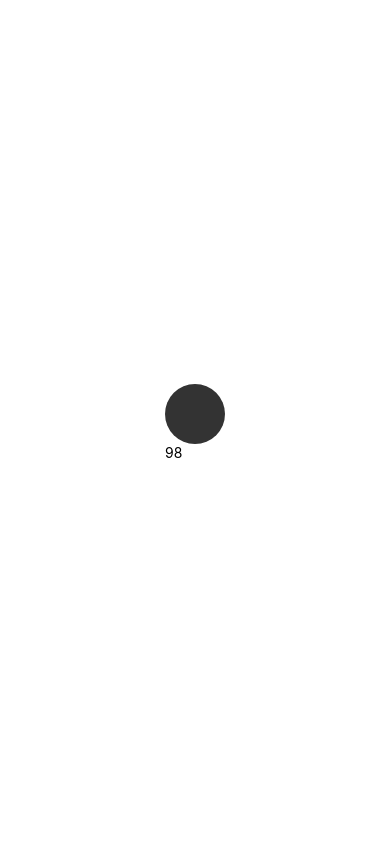
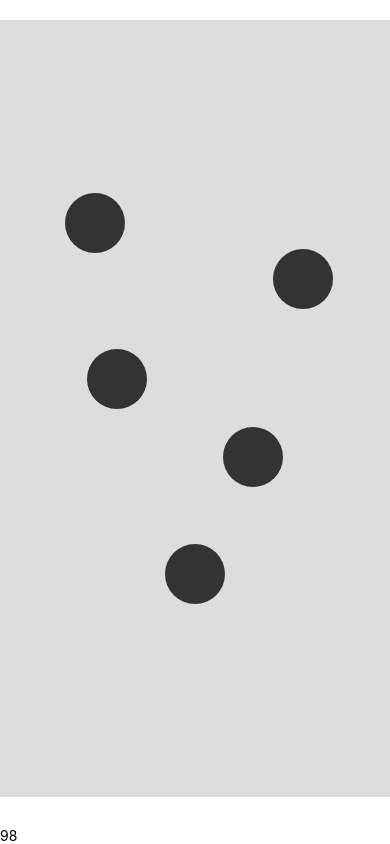
Before and after one commit to SamuelOkoroShow/1980TK, a React Native app: screen / in a window 390 px wide. Built offline with nearby package versions, Linux system fonts and the light colour scheme.

Commit message:
absolute coordinates on map

```diff
--- a/App.js
+++ b/App.js
@@ -23,7 +23,5 @@
   container: {
     flex: 1,
     backgroundColor: '#fff',
-    alignItems: 'center',
-    justifyContent: 'center',
   },
 });
--- a/app/location.js
+++ b/app/location.js
@@ -3,9 +3,12 @@
 
 
 const LOCATION_SIZE = 60;
+var coordinates = {x:0,y:0};
 
-const Location = () => {
-		return(<View style={{backgroundColor:'#333', width:LOCATION_SIZE, height:LOCATION_SIZE, borderRadius:LOCATION_SIZE/2}}>
+const Location = (props) => {
+	//coordinates = props.useCoordinate(0)[0]
+	console.log(props)
+		return(<View style={{position:'absolute', left:props.locations.item.x, bottom:props.locations.item.y, backgroundColor:'#333', width:LOCATION_SIZE, height:LOCATION_SIZE, borderRadius:LOCATION_SIZE/2}}>
 			<TouchableOpacity stlye={{flex:1}}>
 			</TouchableOpacity>
 			</View>)
--- a/app/map.js
+++ b/app/map.js
@@ -1,13 +1,48 @@
 import React from 'react';
-import {View, TouchableOpacity, Text} from 'react-native'
+import {View,FlatList, Dimensions, TouchableOpacity, Text} from 'react-native'
 import { connect } from 'react-redux';
 import Location from './location'
+const windowWidth = Dimensions.get('window').width;
+const windowHeight = Dimensions.get('window').height;
 
+const OSET = windowWidth/5;
+
+const locationMap = [{
+	x: OSET,
+	y: 100
+},{
+	x: -30 - OSET,
+	y: 0
+},{
+	x: -50 + OSET,
+	y: 0 - OSET
+},
+{
+	x: -30,
+	y: -2.5*(OSET),
+},{
+	x: -130,
+	y: 2*(OSET),
+}
+]
+
+const useCoordinate = (coordinate) => {
+	const locationVal = locationMap.splice(coordinate, 1)
+	//console.log(locationMap)
+	return locationVal;
+}
 
 const map = (props) => {
   return (
-    <View stlye = {{flex:1}}>
-    <Location />
+    <View style = {{flex:1, justifyContent:'flex-end', paddingTop:20}}>
+    <FlatList
+    style = {{alignSelf:'center', backgroundColor:'#333'}}
+    contentContainerStyle= {{alignItems:'center', justifyContent: 'center',flex: 1, backgroundColor:'#ddd'}}
+      bounce = {false}
+      style = {{marginBottom:30 }}
+      data = {locationMap}
+      keyExtractor={item => item.x}
+      renderItem = {(items) => <Location locations = {items}/>} />
     <Text>{props.game.day}</Text>
     </View>
   )
```
Also changed, not shown: 1 other file (tests, documents, lock files or other folders).
